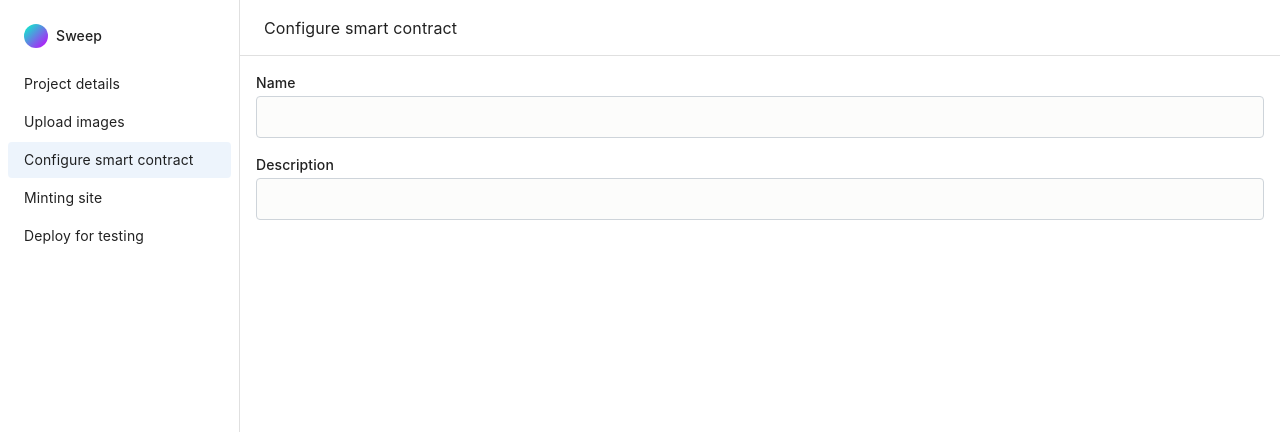
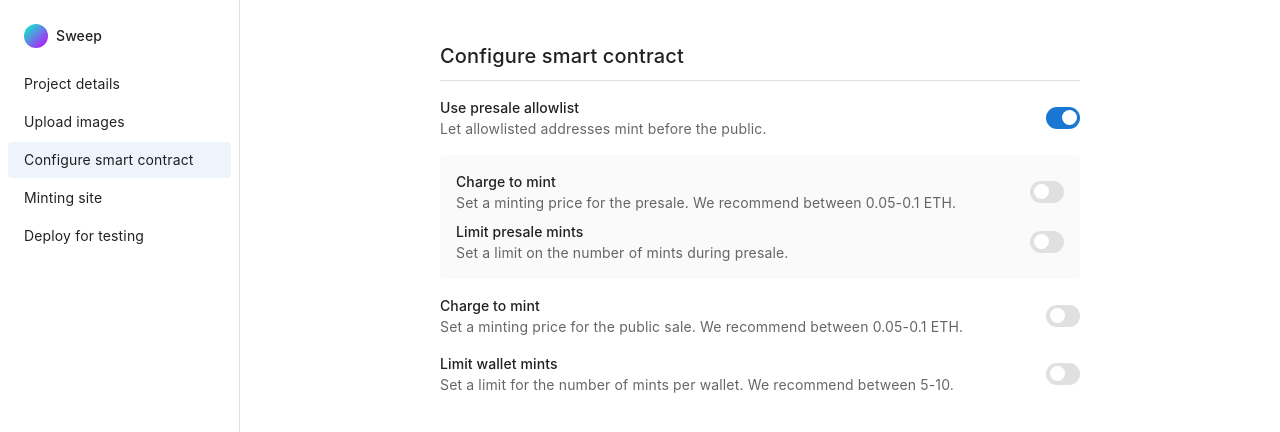
Before and after one commit to xboxue/sweep-nft, a React (Create React App) app: page /smart-contract in a window 1280 px wide. Shown: the top 432 px of the page. Built offline with nearby package versions, Linux system fonts and the light colour scheme.

Commit message:
Add smart contract settings

```diff
--- a/src/components/ProjectDetailsForm/ProjectDetailsForm.tsx
+++ b/src/components/ProjectDetailsForm/ProjectDetailsForm.tsx
@@ -1,4 +1,4 @@
-import { Stack } from "@mui/material";
+import { Divider, Stack, Typography } from "@mui/material";
 import { Formik } from "formik";
 import AppHeader from "../AppHeader/AppHeader";
 import FormikTextField from "../common/FormikTextField/FormikTextField";
@@ -6,7 +6,10 @@ import FormikTextField from "../common/FormikTextField/FormikTextField";
 const ProjectDetailsForm = () => {
   return (
     <>
-      <AppHeader title="Project details" />
+      <Typography variant="h6" sx={{ mb: 1 }}>
+        Project Details
+      </Typography>
+      <Divider />
       <Formik
         initialValues={{ name: "", description: "" }}
         onSubmit={() => {
@@ -18,7 +21,7 @@ const ProjectDetailsForm = () => {
             spacing={2}
             component="form"
             onSubmit={formik.handleSubmit}
-            sx={{ p: 2 }}
+            sx={{ mt: 2 }}
           >
             <FormikTextField label="Name" field="name" />
             <FormikTextField label="Description" field="description" />
--- a/src/components/ProjectImageUploadForm/ProjectImageUploadForm.tsx
+++ b/src/components/ProjectImageUploadForm/ProjectImageUploadForm.tsx
@@ -1,4 +1,4 @@
-import { Box, Button, Stack } from "@mui/material";
+import { Box, Button, Divider, Stack, Typography } from "@mui/material";
 import { DataGrid } from "@mui/x-data-grid";
 import { NFTStorage } from "nft.storage";
 import { useRef, useState } from "react";
@@ -47,8 +47,11 @@ const ProjectImageUploadForm = () => {
 
   return (
     <>
-      <AppHeader title="Upload media" />
-      <Stack spacing={2} sx={{ p: 2 }}>
+      <Typography variant="h6" sx={{ mb: 1 }}>
+        Upload media
+      </Typography>
+      <Divider />
+      <Stack spacing={2} sx={{ mt: 2 }}>
         {nfts.length > 0 ? (
           <>
             <DataGrid
--- a/src/components/ProjectSmartContractForm/ProjectSmartContractForm.tsx
+++ b/src/components/ProjectSmartContractForm/ProjectSmartContractForm.tsx
@@ -1,14 +1,27 @@
-import { Stack } from "@mui/material";
+import { Divider, Paper, Stack, Typography } from "@mui/material";
 import { Formik } from "formik";
-import AppHeader from "../AppHeader/AppHeader";
+import FormikSwitch from "../common/FormikSwitch/FormikSwitch";
 import FormikTextField from "../common/FormikTextField/FormikTextField";
 
 const ProjectSmartContractForm = () => {
   return (
     <>
-      <AppHeader title="Configure smart contract" />
+      <Typography variant="h6" sx={{ mb: 1 }}>
+        Configure smart contract
+      </Typography>
+      <Divider />
       <Formik
-        initialValues={{ name: "", description: "" }}
+        initialValues={{
+          hasAllowlist: true,
+          hasPresaleMintPrice: false,
+          hasPresaleLimit: false,
+          hasMintPrice: false,
+          hasWalletMintLimit: false,
+          mintPrice: 0.1,
+          presaleMintPrice: 0.1,
+          mintLimit: 10,
+          presaleLimit: 1000,
+        }}
         onSubmit={() => {
           console.log();
         }}
@@ -18,10 +31,59 @@ const ProjectSmartContractForm = () => {
             spacing={2}
             component="form"
             onSubmit={formik.handleSubmit}
-            sx={{ p: 2 }}
+            sx={{ mt: 2 }}
           >
-            <FormikTextField label="Name" field="name" />
-            <FormikTextField label="Description" field="description" />
+            <FormikSwitch
+              title="Use presale allowlist"
+              description="Let allowlisted addresses mint before the public."
+              field="hasAllowlist"
+            />
+            {formik.values.hasAllowlist && (
+              <Stack
+                spacing={1}
+                sx={{
+                  p: 2,
+                  bgcolor: theme => theme.palette.grey[50],
+                  borderRadius: 1,
+                }}
+              >
+                <FormikSwitch
+                  title="Charge to mint"
+                  description="Set a minting price for the presale. We recommend between 0.05-0.1 ETH."
+                  field="hasPresaleMintPrice"
+                />
+                {formik.values.hasPresaleMintPrice && (
+                  <FormikTextField
+                    label="Presale mint price"
+                    field="presaleMintPrice"
+                  />
+                )}
+                <FormikSwitch
+                  title="Limit presale mints"
+                  description="Set a limit on the number of mints during presale."
+                  field="hasPresaleLimit"
+                />
+                {formik.values.hasPresaleLimit && (
+                  <FormikTextField label="Presale limit" field="presaleLimit" />
+                )}
+              </Stack>
+            )}
+            <FormikSwitch
+              title="Charge to mint"
+              description="Set a minting price for the public sale. We recommend between 0.05-0.1 ETH."
+              field="hasMintPrice"
+            />
+            {formik.values.hasMintPrice && (
+              <FormikTextField label="Mint price" field="mintPrice" />
+            )}
+            <FormikSwitch
+              title="Limit wallet mints"
+              description="Set a limit for the number of mints per wallet. We recommend between 5-10."
+              field="hasWalletMintLimit"
+            />
+            {formik.values.hasWalletMintLimit && (
+              <FormikTextField label="Wallet mint limit" field="mintLimit" />
+            )}
           </Stack>
         )}
       </Formik>
--- /dev/null
+++ b/src/components/common/FormikSwitch/FormikSwitch.tsx
@@ -0,0 +1,36 @@
+import { Box, Switch, Typography } from "@mui/material";
+import { useFormikContext } from "formik";
+
+interface Props {
+  title: string;
+  description: string;
+  field: string;
+}
+
+const FormikSwitch = ({ title, description, field }: Props) => {
+  const formik = useFormikContext<any>();
+
+  return (
+    <Box
+      sx={{
+        display: "flex",
+        justifyContent: "space-between",
+        alignItems: "center",
+      }}
+    >
+      <Box>
+        <Typography variant="subtitle2">{title}</Typography>
+        <Typography variant="body2" color="textSecondary">
+          {description}
+        </Typography>
+      </Box>
+      <Switch
+        checked={formik.values[field]}
+        onChange={event => formik.setFieldValue(field, event.target.checked)}
+        inputProps={{ "aria-label": "controlled" }}
+      />
+    </Box>
+  );
+};
+
+export default FormikSwitch;
--- a/src/components/common/TextField/TextField.tsx
+++ b/src/components/common/TextField/TextField.tsx
@@ -11,7 +11,7 @@ import {
 
 const StyledInputLabel = styled(InputLabel)(({ theme }) => ({
   transform: "none",
-  ...theme.typography.subtitle2,
+  ...(theme.typography.subtitle2 as any),
   color: theme.palette.text.primary,
 }));
 
--- a/src/layouts/AppLayout/AppLayout.tsx
+++ b/src/layouts/AppLayout/AppLayout.tsx
@@ -81,10 +81,11 @@ const AppLayout = () => {
           </List>
         </Box>
       </Drawer>
-      <Box component="main" sx={{ flexGrow: 1 }}>
-        <Box>
-          <Outlet />
-        </Box>
+      <Box
+        component="main"
+        sx={{ flexGrow: 1, maxWidth: 640, mx: "auto", mt: 5, mb: 8 }}
+      >
+        <Outlet />
       </Box>
     </Box>
   );
--- a/src/styles/theme.ts
+++ b/src/styles/theme.ts
@@ -50,9 +50,46 @@ const baseTheme = responsiveFontSizes(
 baseTheme.shadows[1] =
   "rgb(255, 255, 255) 0px 0px 0px 0px, rgba(0, 0, 0, 0.05) 0px 0px 0px 1px, rgba(0, 0, 0, 0.1) 0px 10px 15px -3px, rgba(0, 0, 0, 0.05) 0px 4px 6px -2px";
 
+const width = 34;
+const height = 22;
+const size = 15;
+const gap = (22 - 15) / 2;
+
 const theme = createTheme(
   {
     components: {
+      MuiSwitch: {
+        styleOverrides: {
+          root: {
+            width,
+            height,
+            padding: 0,
+          },
+          switchBase: {
+            padding: gap,
+            "&.Mui-checked": {
+              color: "#fff",
+              transform: `translateX(${width - 2 * (size / 2 + gap)}px)`,
+              "& + .MuiSwitch-track": {
+                backgroundColor: baseTheme.palette.primary.main,
+                opacity: 1,
+              },
+            },
+          },
+          track: {
+            borderRadius: 40,
+            backgroundColor: baseTheme.palette.grey[300],
+            opacity: 1,
+            transition: baseTheme.transitions.create("background-color"),
+          },
+          thumb: {
+            boxShadow: "none",
+            backgroundColor: baseTheme.palette.background.default,
+            width: size,
+            height: size,
+          },
+        },
+      },
       MuiToolbar: {
         styleOverrides: {
           root: {
```
